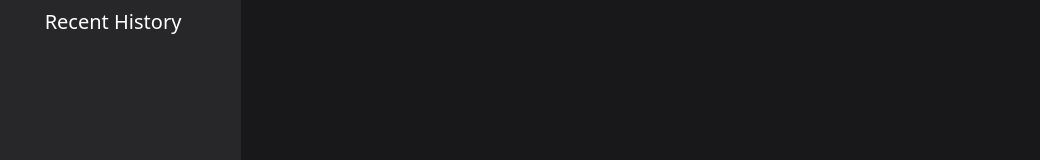
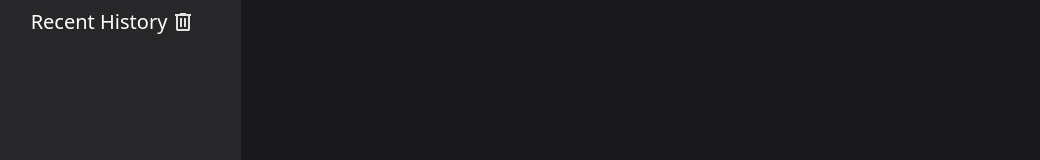
Before and after one commit to sarkarniloy102/AIQ-AI-Tool, a React (Vite) app: page / in a window 1280 px wide. Shown: the top 160 px of the page, without its empty margins (15-1055 px from the left). Built offline with nearby package versions, Linux system fonts and the light colour scheme.

Commit message:
Style Recent history bar

```diff
--- a/src/App.jsx
+++ b/src/App.jsx
@@ -60,7 +60,7 @@ function App() {
       <div className="grid grid-cols-5 h-screen text-center">
         {/* sidebar */}
         <div className="col-span-1 bg-zinc-800">
-          <History recentHistory={recentHistory}></History>
+          <History recentHistory={recentHistory} setRecentHistory={setrecentHistory}></History>
         </div>
         {/* content */}
         <div className="col-span-4  ">
--- a/src/Components/History.jsx
+++ b/src/Components/History.jsx
@@ -1,13 +1,22 @@
 import React from 'react';
+import { clearHistory } from '../Utils/Storage';
 
-const History = ({ recentHistory }) => {
+const History = ({ recentHistory,setRecentHistory }) => {
+
+
     return (
         <div>
-            <h1 className='text-xl text-white py-2'>Recent History</h1>
-            <ul className='text-left text-zinc-400 overflow-auto '>
+            <h1 className='text-xl text-white py-2 flex items-center justify-center gap-1'>
+                <span>Recent History</span>
+                <button
+                    onClick={() => clearHistory(setRecentHistory)}
+                    className='cursor-pointer '>
+                    <svg className='hover:w-8 hover:h-8' xmlns="http://www.w3.org/2000/svg" height="24px" viewBox="0 -960 960 960" width="24px" fill="#e3e3e3"><path d="M280-120q-33 0-56.5-23.5T200-200v-520h-40v-80h200v-40h240v40h200v80h-40v520q0 33-23.5 56.5T680-120H280Zm400-600H280v520h400v-520ZM360-280h80v-360h-80v360Zm160 0h80v-360h-80v360ZM280-720v520-520Z" /></svg></button>
+            </h1>
+            <ul className='text-left  text-zinc-400 overflow-auto '>
                 {
                     recentHistory && recentHistory.map((item) => (
-                        <li className=' px-4 py-1 cursor-pointer hover:bg-zinc-700 hover:text-zinc-100 truncate'>{item}</li>
+                        <li className=' rounded-md px-6 py-1 cursor-pointer hover:bg-zinc-700 hover:text-zinc-100 truncate'>{item}</li>
                     ))
                 }
             </ul>
--- a/src/Utils/Storage.js
+++ b/src/Utils/Storage.js
@@ -12,6 +12,9 @@ export function getHistory() {
 }
 
 // Clear history
-export function clearHistory() {
-    localStorage.removeItem('history');
+export function clearHistory(setRecentHistory) {
+    // localStorage.removeItem('history');
+    localStorage.clear();
+    setRecentHistory([]);
+
 }
```
